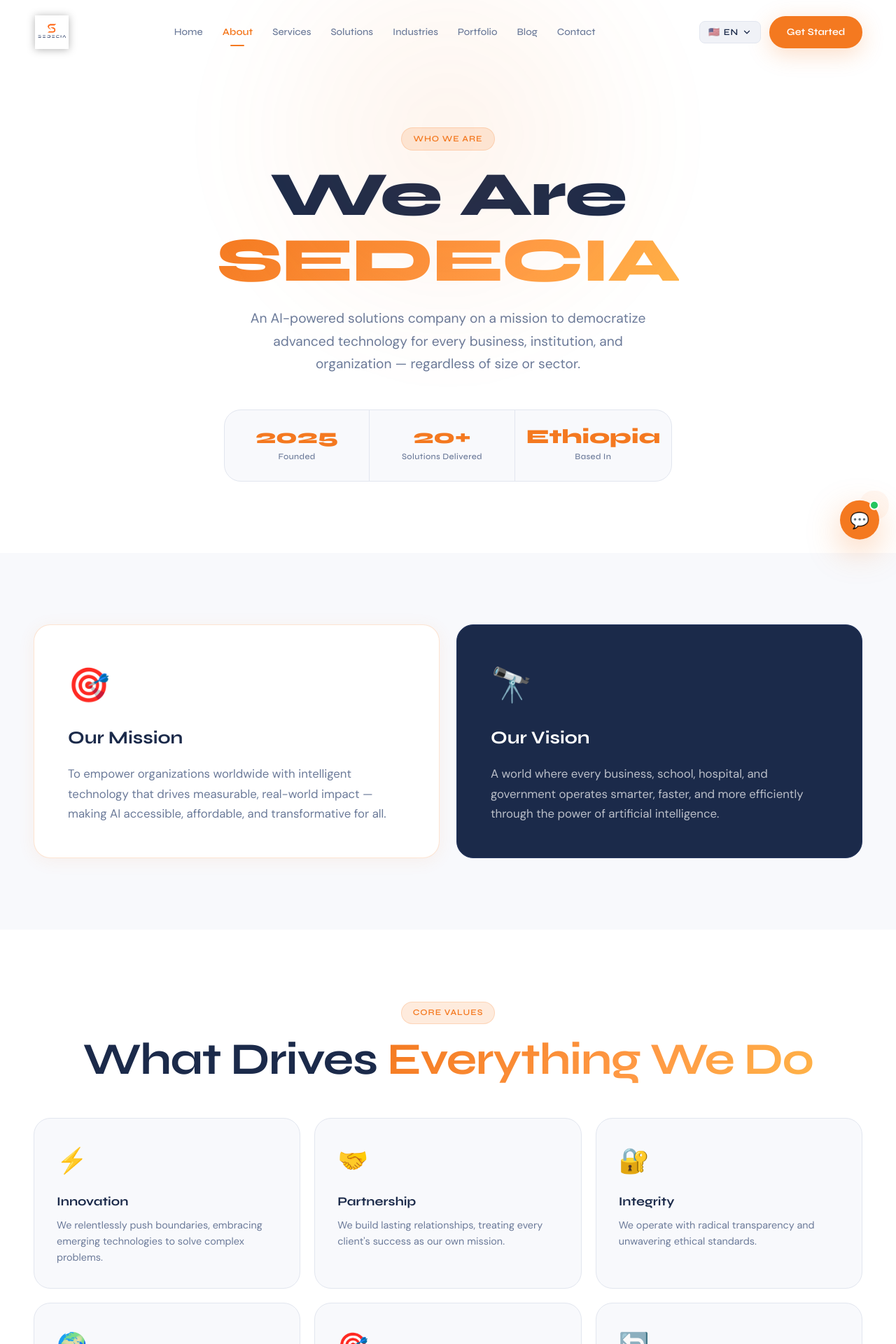
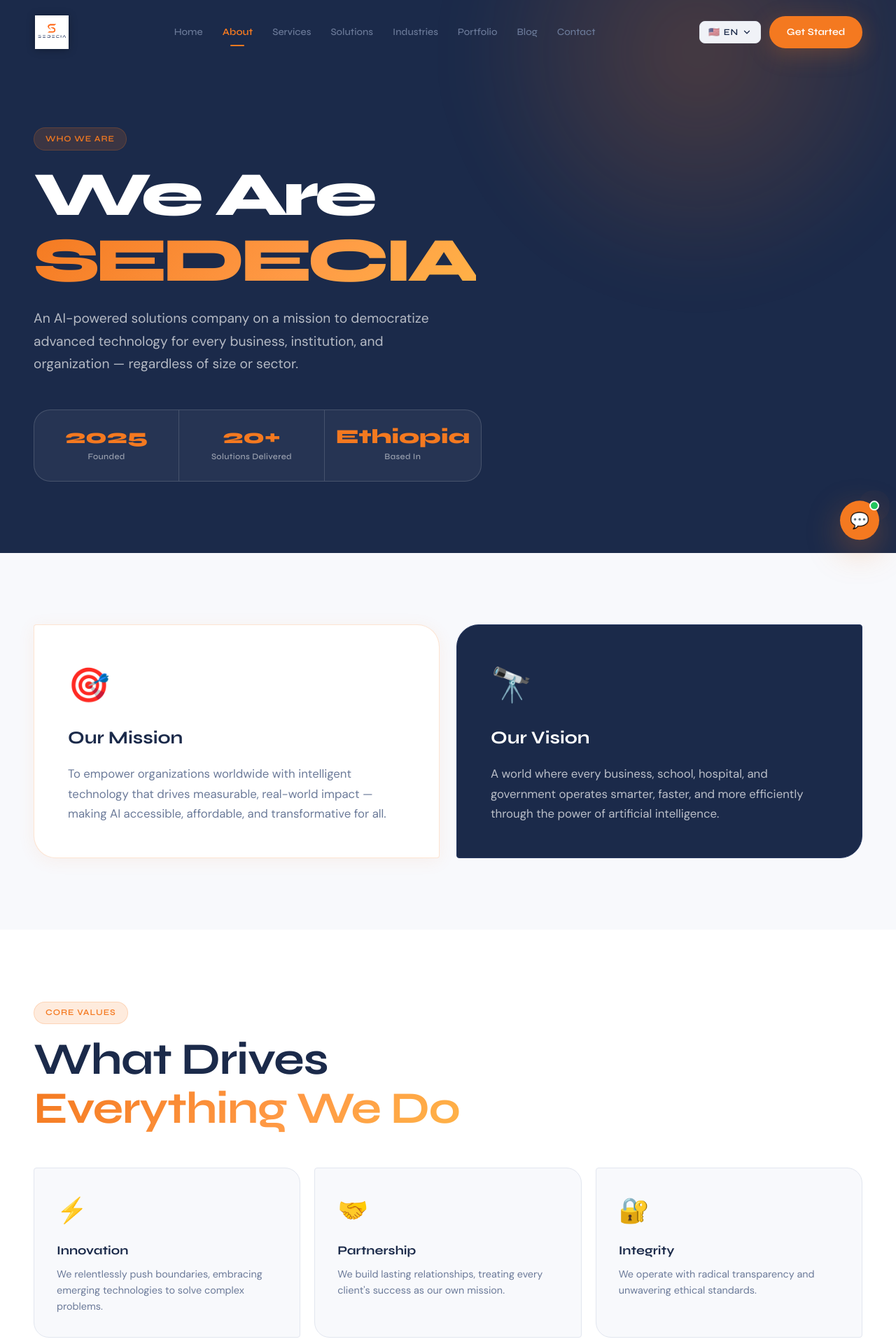
Before and after one commit to yerondereje432/sedecia, a React (Vite) app: page /about in a window 1280 px wide. Shown: the top 1920 px of the page at 70% size. Built offline with nearby package versions, Linux system fonts and the light colour scheme.

Commit message:
Update About.css

```diff
--- a/src/pages/About.css
+++ b/src/pages/About.css
@@ -326,3 +326,20 @@
   .about-hero__stats { flex-wrap: wrap; }
   .about-hero__stat { min-width: 48%; border-bottom: 1px solid var(--mid-gray); }
 }
+
+/* Route-level editorial refresh */
+.about-hero { background: var(--navy); color: var(--white); text-align: left; }
+.about-hero__content { margin-left: 0; max-width: 760px; position: relative; z-index: 1; }
+.about-hero__title { color: var(--white); font-size: clamp(3rem, 7vw, 7rem); letter-spacing: -.065em; }
+.about-hero__sub { color: rgba(255,255,255,.68); margin-left: 0; }
+.about-hero__stats { margin-left: 0; background: rgba(255,255,255,.05); border-color: rgba(255,255,255,.15); }
+.about-hero__stat { border-color: rgba(255,255,255,.15); }
+.about-hero__stat-lbl { color: rgba(255,255,255,.55); }
+.about-hero__orb { background: radial-gradient(circle, rgba(244,121,32,.22), transparent 68%); left: 78%; top: -35%; }
+.about-mv__card { border-radius: 4px 32px 4px 32px; }
+.about-mv__card--navy { border-radius: 32px 4px 32px 4px; }
+.about-values__header { text-align: left; max-width: 700px; }
+.about-values__card { border-radius: 4px 22px 4px 22px; }
+.about-values__card:nth-child(even) { transform: translateY(14px); }
+.about-values__card:nth-child(even):hover { transform: translateY(8px); }
+@media (max-width:768px) { .about-values__card:nth-child(even) { transform:none; } }
```
